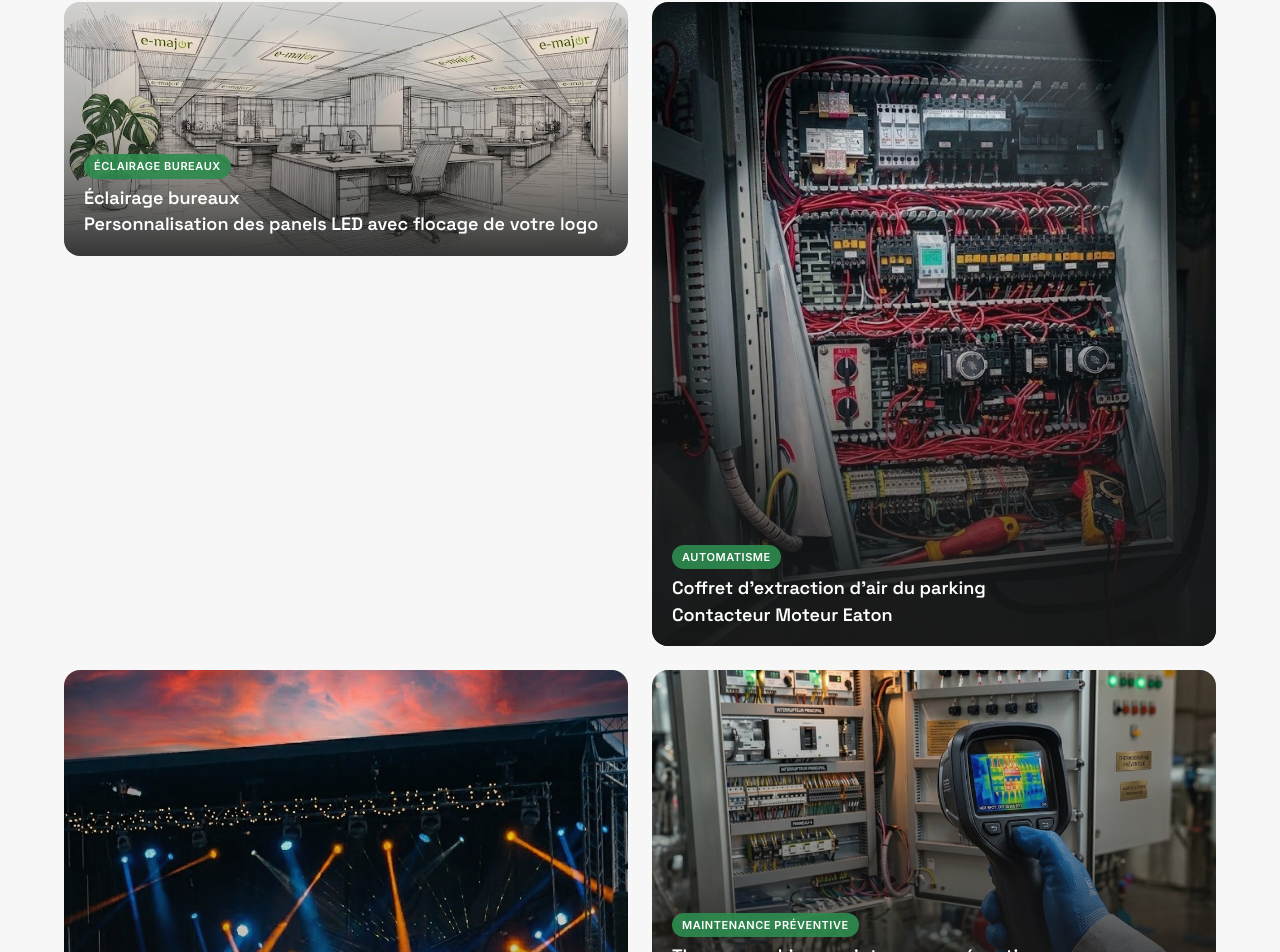
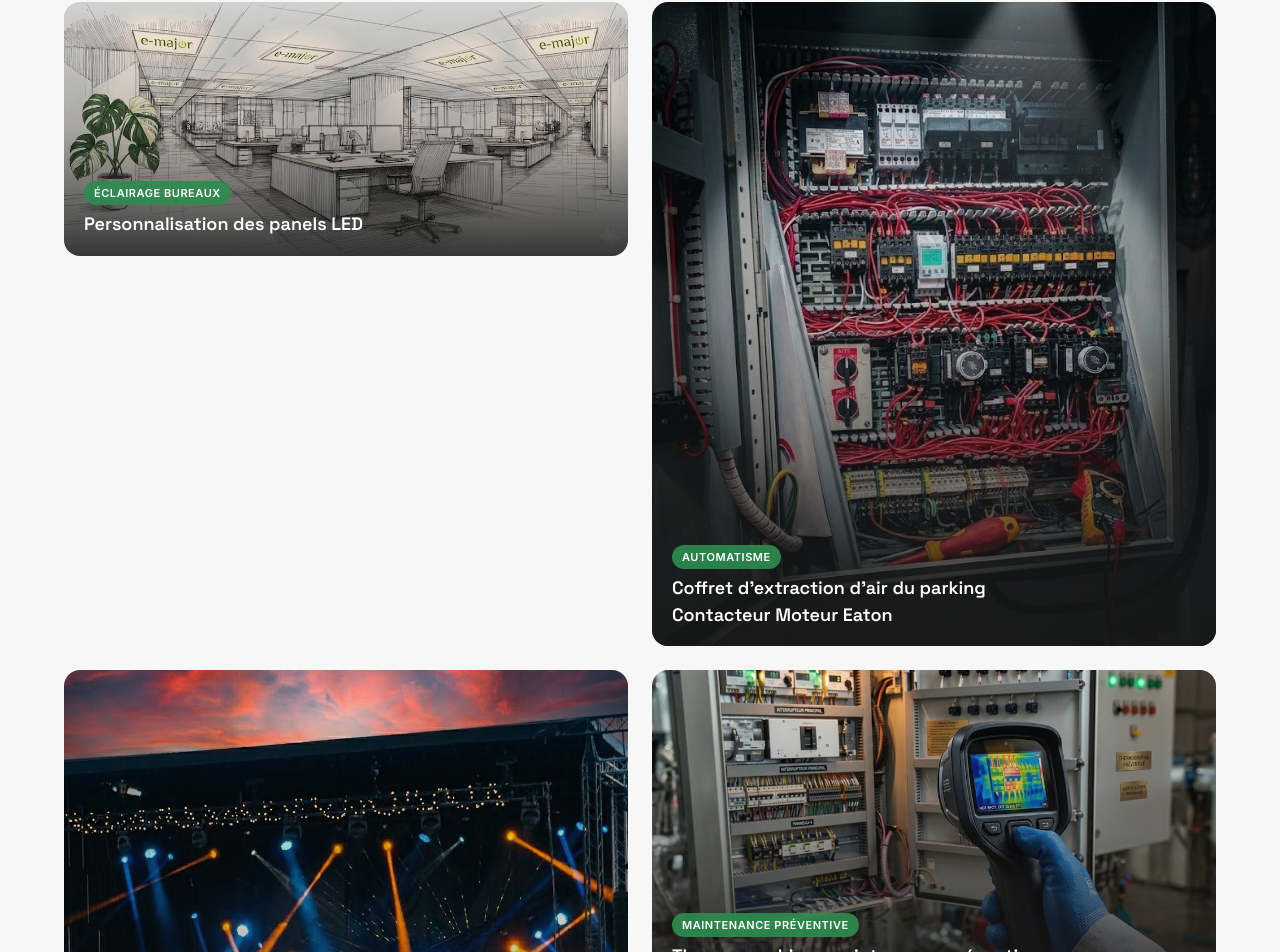
Before and after one commit to PHT001/emajor-site, a Next.js app: page / in a window 1280 px wide. Shown: the part 5607-6559 px from the top of the page. Built offline with nearby package versions, Linux system fonts and the light colour scheme.

Commit message:
content(installations): drop 'Éclairage bureaux' title + 'flocage de votre logo' from subtitle

```diff
--- a/components/Installations.tsx
+++ b/components/Installations.tsx
@@ -77,8 +77,7 @@ const proItems: Item[] = [
     src: "/images/eclairage-bureaux.jpg",
     alt: "Plateau de bureaux open-space avec panels LED suspendus personnalisés au logo E-Major",
     category: "Éclairage bureaux",
-    title: "Éclairage bureaux",
-    subtitle: "Personnalisation des panels LED avec flocage de votre logo",
+    title: "Personnalisation des panels LED",
     brands: ["Panels LED sur-mesure", "Flocage logo", "Éclairage tertiaire"],
     aspect: "20/9",
   },
```
